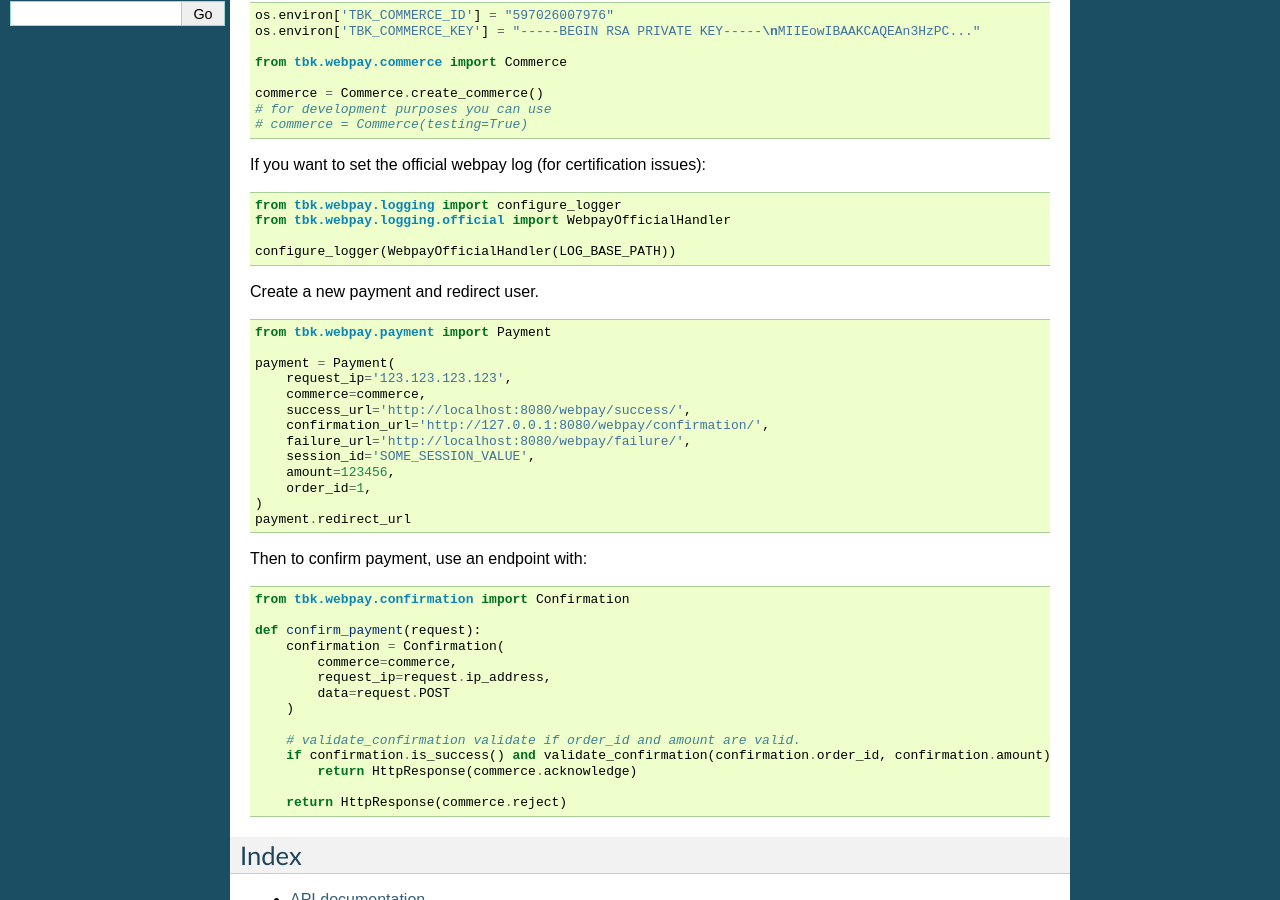
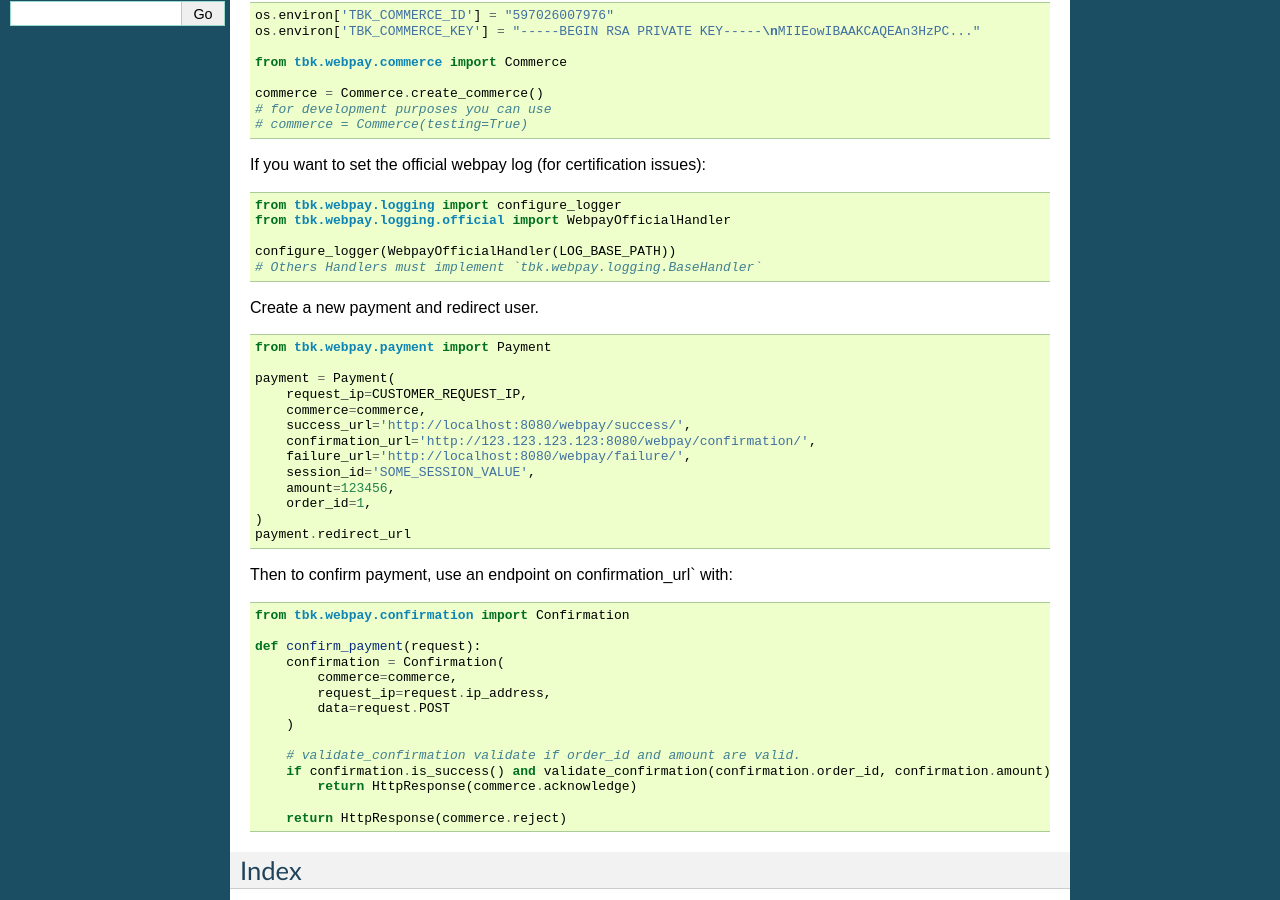
Before and after one commit to pedroburon/tbk, a Sphinx documentation site: the page built from docs/index.rst, in a window 1280 px wide and 900 px high, scrolled down 358 px. Built offline with Sphinx 7.4.7, drawn with Linux system fonts in a browser that asks for light colours; formulas are drawn with MathJax 3.

Commit message:
docs improved

```diff
--- a/docs/index.rst
+++ b/docs/index.rst
@@ -34,6 +34,7 @@
     from tbk.webpay.logging.official import WebpayOfficialHandler
 
     configure_logger(WebpayOfficialHandler(LOG_BASE_PATH))
+    # Others Handlers must implement `tbk.webpay.logging.BaseHandler`
 
 Create a new payment and redirect user.
 
@@ -42,10 +43,10 @@
     from tbk.webpay.payment import Payment
 
     payment = Payment(
-        request_ip='123.123.123.123',
+        request_ip=CUSTOMER_REQUEST_IP,
         commerce=commerce,
         success_url='http://localhost:8080/webpay/success/',
-        confirmation_url='http://127.0.0.1:8080/webpay/confirmation/',
+        confirmation_url='http://123.123.123.123:8080/webpay/confirmation/',
         failure_url='http://localhost:8080/webpay/failure/',
         session_id='SOME_SESSION_VALUE',
         amount=123456,
@@ -54,7 +55,7 @@
     payment.redirect_url
 
 
-Then to confirm payment, use an endpoint with:
+Then to confirm payment, use an endpoint on confirmation_url` with:
 
 ::
 
```
